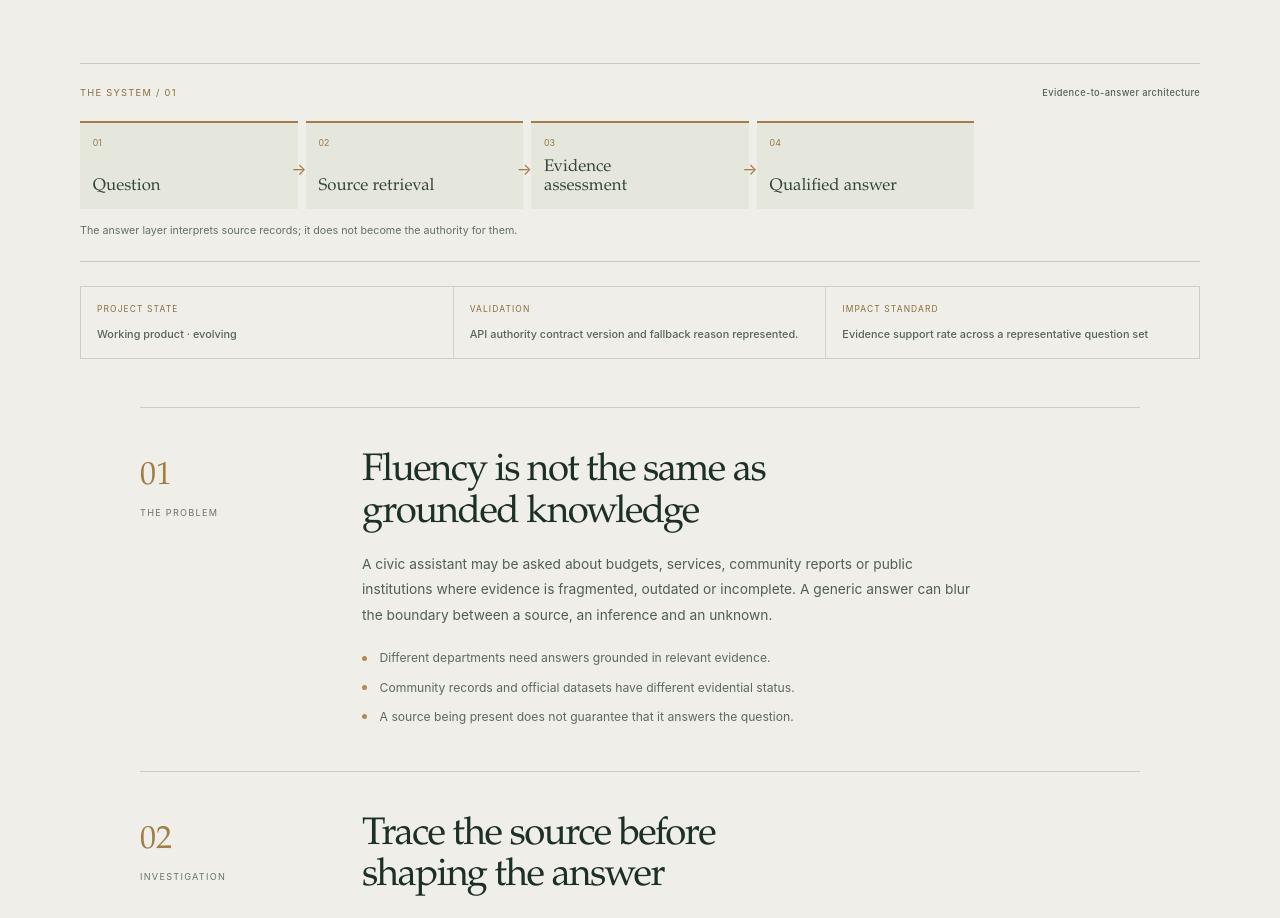
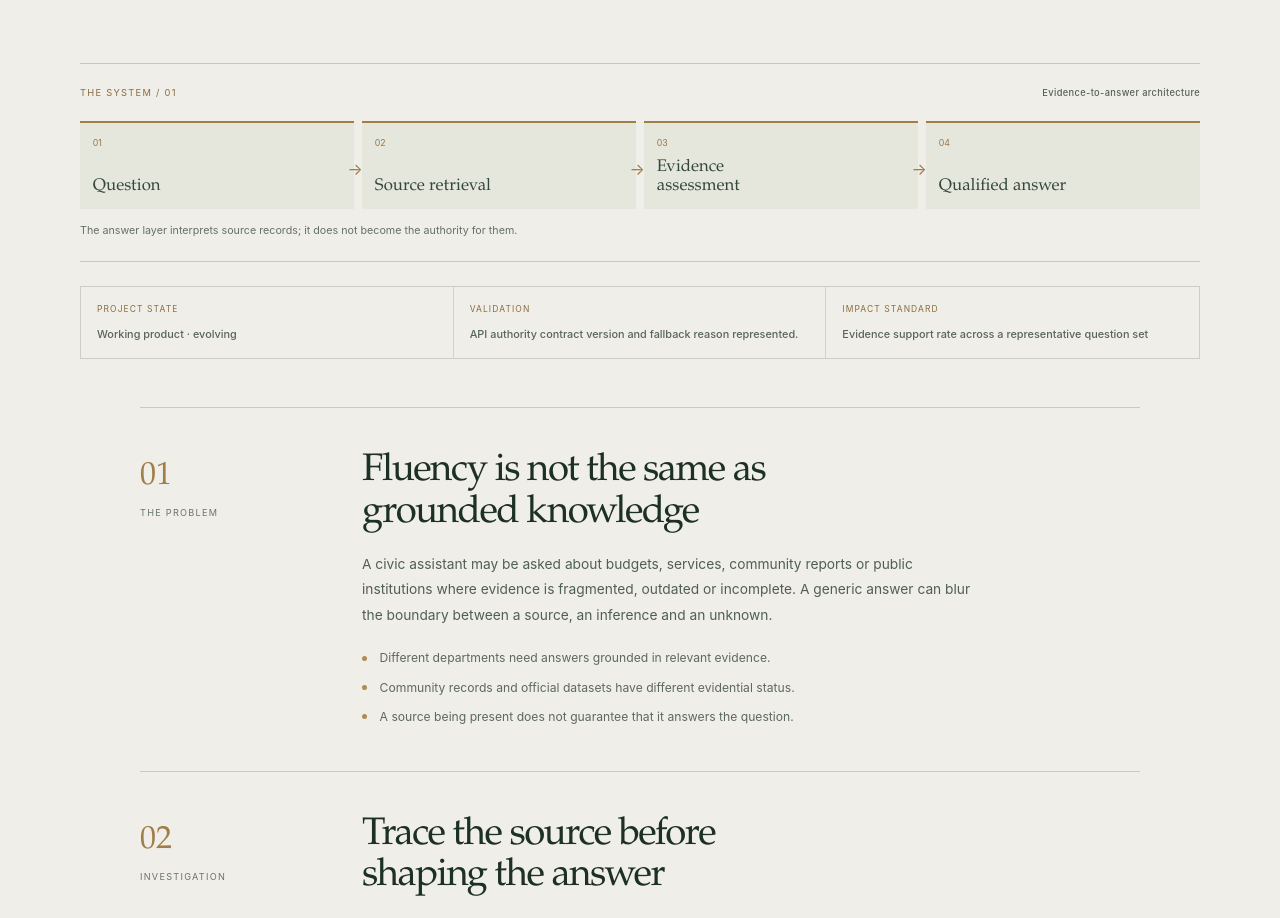
Before and after one commit to mrzulqarnainnadabo/zulqarnain-nadabo, a Next.js app: page /work/brain in a window 1280 px wide. Shown: the part 900-1818 px from the top of the page. Built offline with nearby package versions, Linux system fonts and the light colour scheme.

Commit message:
Fit system diagrams to each project's architecture

```diff
--- a/app/work/[slug]/page.jsx
+++ b/app/work/[slug]/page.jsx
@@ -67,7 +67,7 @@ export default async function CaseStudyPage({ params }) {
 
         {map && <section className="case-study-system" aria-label={map.label}>
           <div className="case-study-system-heading"><span>THE SYSTEM / 01</span><b>{map.label}</b></div>
-          <div className="case-study-system-flow">
+          <div className="case-study-system-flow" style={{gridTemplateColumns: `repeat(${map.nodes.length}, minmax(0, 1fr))`}}>
             {map.nodes.map((node,index)=><div className="case-study-system-node" key={node}><span>0{index+1}</span><strong>{node}</strong>{index<map.nodes.length-1&&<i aria-hidden="true">→</i>}</div>)}
           </div>
           <p>{map.caption}</p>
```
